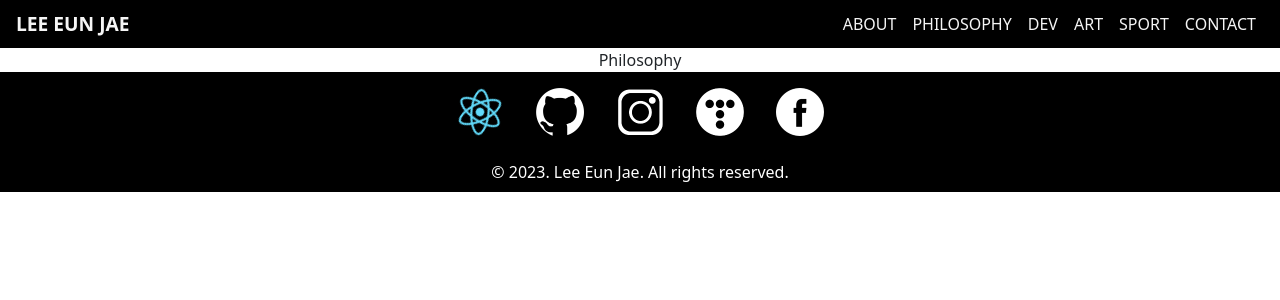
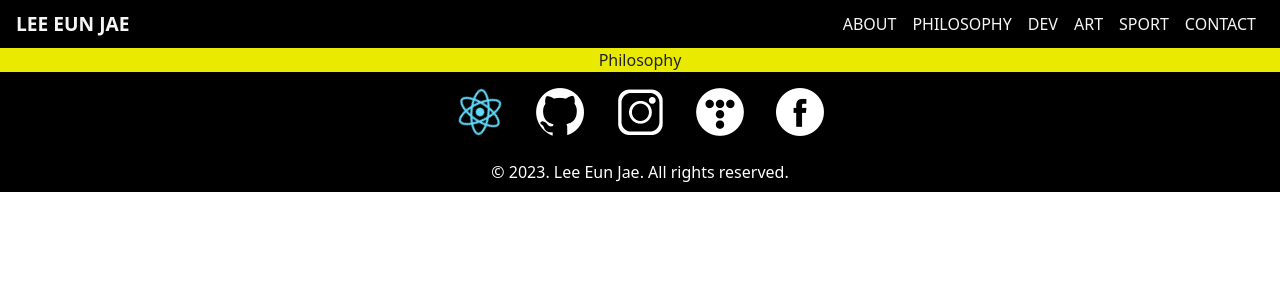
Before and after one commit to ej-rarus/blog, a React (Create React App) app: page /philosophy in a window 1280 px wide. Shown: the top 300 px of the page. Built offline with nearby package versions, Linux system fonts and the light colour scheme.

Commit message:
minor commits

```diff
--- a/public/index.html
+++ b/public/index.html
@@ -9,7 +9,7 @@
       name="description"
       content="Web site created using create-react-app"
     />
-    <link rel="apple-touch-icon" href="%PUBLIC_URL%/logo192.png" />
+    <link rel="shortcut icon" href="public\favicon.ico" />
     <!--
       manifest.json provides metadata used when your web app is installed on a
       user's mobile device or desktop. See https://developers.google.com/web/fundamentals/web-app-manifest/
--- a/src/App.css
+++ b/src/App.css
@@ -1,3 +1,16 @@
+.block-test{
+  width: 100%;
+  height: 100%;
+  background: white;
+  animation: ani1 3s infinite;
+}
+
+@keyframes ani1 {
+  0% {background: yellow;}
+  50% {background: black;}
+  100% {background: yellow;}
+}
+
 .App {
   text-align: center;
 }
@@ -173,26 +186,13 @@
   border-bottom: solid 0.01rem ;
 }
 
-.Main-card-name-mobile{
-  width: 100%;
-  height: fit-content;
-  text-align: left;
-  margin: 1rem;
-  color:rgb(0, 0, 0);
-  font-family: 'Noto Sans KR', sans-serif;
-  font-size: 1.2rem;
-  font-weight: 800;
-  border-bottom: solid 0.01rem ;
-}
-
 .Main-card-text{
   width: 100%;
   text-align: left;
   margin-top: 1rem;
+  font-size: medium;
 }
-.Main-card-text-mobile{
-  width: 100%;
-}
+
 .Main-card-badge-wrapper{
   width: 100%;
   height: 50%;
@@ -237,11 +237,9 @@
 
 .Badge-text{
   width: 100%;
+  text-align: left;
   padding-left: 1rem;
-
 }
-
-
 
 .Card-wrapper{
   width: 100%;
--- a/src/pages/Mainpage.js
+++ b/src/pages/Mainpage.js
@@ -85,11 +85,6 @@ function Mainpage() {
 
                             </img>
                         </div>
-                        <div className="Main-card-content">
-                            <div className="Main-card-name-mobile">Eunjae Tony Lee</div>
-                            <div className="Main-card-text-mobile"> - 웹 프론트엔드 & ML 개발자</div>
-                        </div>
-
                     </div>
                 </div>
             }
--- a/src/pages/Philosophy.js
+++ b/src/pages/Philosophy.js
@@ -1,7 +1,7 @@
 function Philosophy() {
     return (
         <div>
-            Philosophy
+            <div className="block-test">Philosophy</div>
         </div>
     )
 }
```
Also changed, not shown: 1 other file (tests, documents, lock files or other folders).
